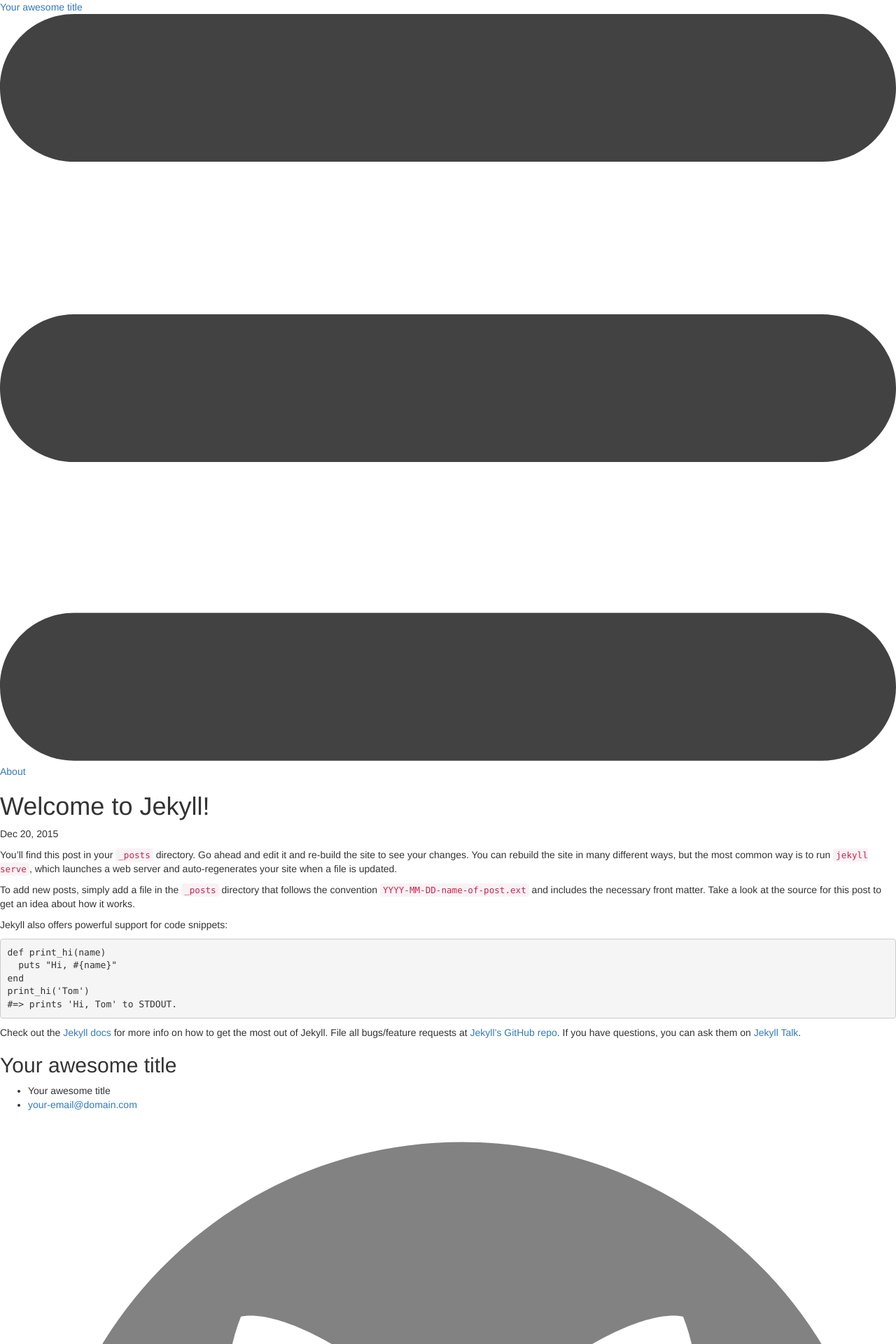
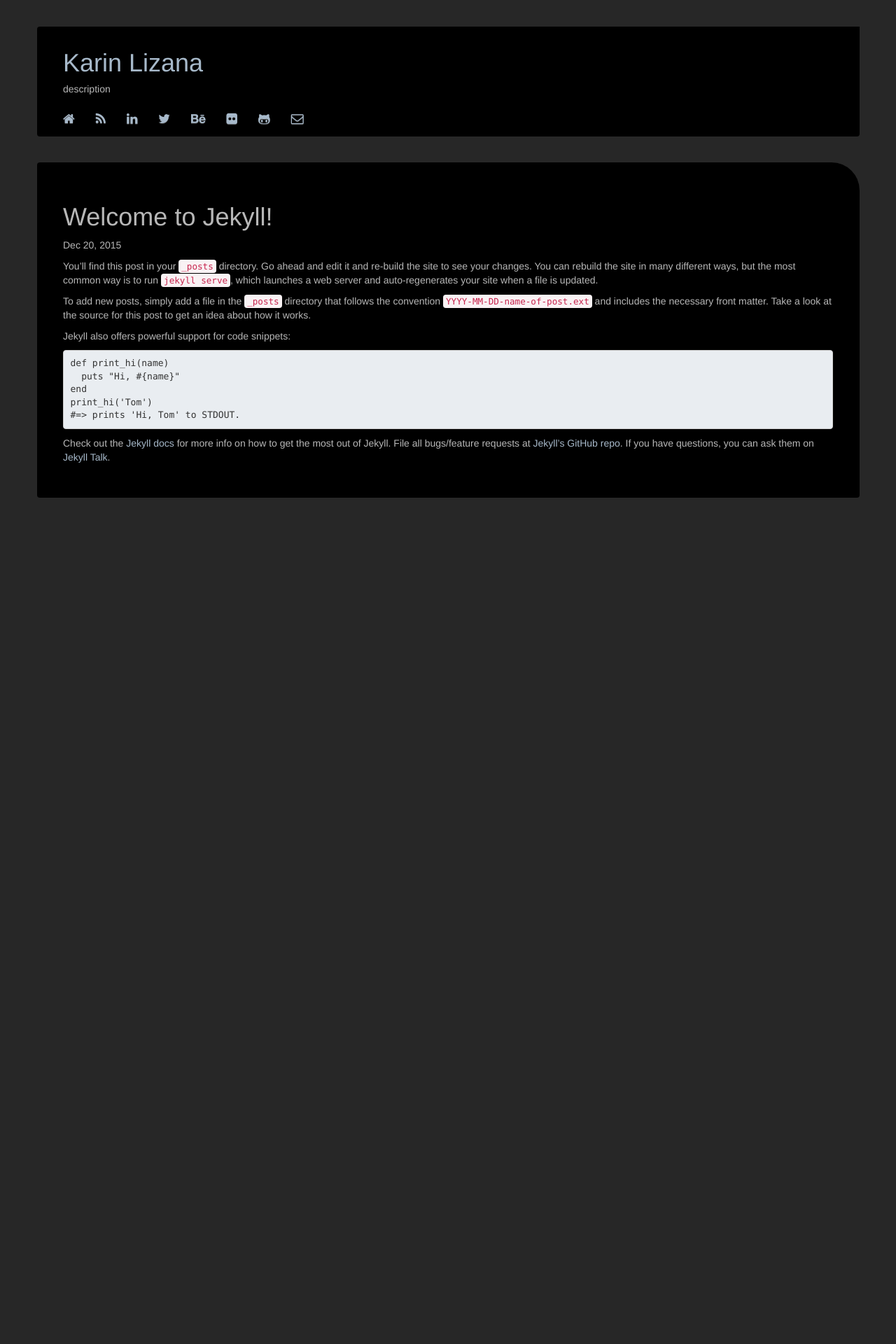
Before and after one commit to klizana/klizana.github.io, a Jekyll site: the page built from _posts/2015-12-19-welcome-to-jekyll.markdown, in a window 1280 px wide. Shown: the top 1920 px of the page at 70% size. Built offline with Jekyll 4.4.1, drawn with Linux system fonts in a browser that asks for light colours; nearby versions of some CDN libraries; after the commit the page ends 900 px from its top, so only the background shows below that; some of the changed text lies outside the part shown.

Commit message:
Blog first version, responsive with pagination functionality

```diff
--- a/_config.yml
+++ b/_config.yml
@@ -6,16 +6,19 @@
 # 'jekyll serve'. If you change this file, please restart the server process.
 
 # Site settings
-title: Your awesome title
-email: your-email@domain.com
+title: Karin Lizana
+email: klizanar@yahoo.com
 description: > # this means to ignore newlines until "baseurl:"
   Write an awesome description for your new site here. You can edit this
   line in _config.yml. It will appear in your document head meta (for
   Google search results) and in your feed.xml site description.
 baseurl: "" # the subpath of your site, e.g. /blog
 url: "http://yourdomain.com" # the base hostname & protocol for your site
-twitter_username: jekyllrb
-github_username:  jekyll
+twitter_username: klizana
+github_username: klizana
 
 # Build settings
 markdown: kramdown
+
+paginate: 3
+paginate_path: "blog/page:num/"
--- a/_includes/head.html
+++ b/_includes/head.html
@@ -18,7 +18,7 @@
     <!-- Optional theme -->
     <link rel="stylesheet" href="https://maxcdn.bootstrapcdn.com/bootstrap/3.3.5/css/bootstrap-theme.min.css">
     <!-- Custom CSS -->
-    <link rel="stylesheet" href="css/style.css">
+    <link rel="stylesheet" href="/css/style.css">
     <!-- jQuery (necessary for Bootstrap's JavaScript plugins) -->
     <script src="https://ajax.googleapis.com/ajax/libs/jquery/1.11.3/jquery.min.js"></script>
     <!-- Latest compiled and minified JavaScript -->
--- a/_includes/header.html
+++ b/_includes/header.html
@@ -1,27 +1,12 @@
-<header class="site-header">
-
-  <div class="wrapper">
-
-    <a class="site-title" href="{{ site.baseurl }}/">{{ site.title }}</a>
-
-    <nav class="site-nav">
-      <a href="#" class="menu-icon">
-        <svg viewBox="0 0 18 15">
-          <path fill="#424242" d="M18,1.484c0,0.82-0.665,1.484-1.484,1.484H1.484C0.665,2.969,0,2.304,0,1.484l0,0C0,0.665,0.665,0,1.484,0 h15.031C17.335,0,18,0.665,18,1.484L18,1.484z"/>
-          <path fill="#424242" d="M18,7.516C18,8.335,17.335,9,16.516,9H1.484C0.665,9,0,8.335,0,7.516l0,0c0-0.82,0.665-1.484,1.484-1.484 h15.031C17.335,6.031,18,6.696,18,7.516L18,7.516z"/>
-          <path fill="#424242" d="M18,13.516C18,14.335,17.335,15,16.516,15H1.484C0.665,15,0,14.335,0,13.516l0,0 c0-0.82,0.665-1.484,1.484-1.484h15.031C17.335,12.031,18,12.696,18,13.516L18,13.516z"/>
-        </svg>
-      </a>
-
-      <div class="trigger">
-        {% for my_page in site.pages %}
-          {% if my_page.title %}
-          <a class="page-link" href="{{ my_page.url | prepend: site.baseurl }}">{{ my_page.title }}</a>
-          {% endif %}
-        {% endfor %}
-      </div>
-    </nav>
-
-  </div>
-
-</header>
+<a href="/blog/index.html"><h1>Karin Lizana</h1></a>
+<h5>description<h5>
+<div class="row">
+<a href="/index.html" class="navbar-brand"><i class="fa fa-home"></i></a>
+<a href="{{ "/feed.xml" | prepend: site.baseurl }}" class="navbar-brand"><i class="fa fa-rss"></i></a>
+<a href="#" class="navbar-brand"><i class="fa fa-linkedin"></i></a>
+<a href="https://twitter.com/klizana" class="navbar-brand"><i class="fa fa-twitter"></i></a>
+<a href="https://www.behance.net/klizana" class="navbar-brand"><i class="fa fa-behance"></i></a>
+<a href="https://www.flickr.com/photos/klizana" class="navbar-brand"><i class="fa fa-flickr"></i></a>
+<a href="https://github.com/klizana" class="navbar-brand"><i class="fa fa-github-alt"></i></a>
+<a href="mailto:{{ site.email }}" class="navbar-brand"><i class="fa fa-envelope-o"></i></a>
+</div>
--- /dev/null
+++ b/_layouts/blog.html
@@ -0,0 +1,15 @@
+<!DOCTYPE html>
+<html>
+
+  {% include head.html %}
+
+  <body>
+    <div class="container-fluid">
+        <div class="blog-header-style">
+            {% include header.html %}
+        </div>
+        {{ content }}
+    </div>
+  </body>
+
+</html>
--- a/_layouts/post.html
+++ b/_layouts/post.html
@@ -1,15 +1,15 @@
 ---
-layout: default
+layout: blog
 ---
 <article class="post" itemscope itemtype="http://schema.org/BlogPosting">
-
-  <header class="post-header">
-    <h1 class="post-title" itemprop="name headline">{{ page.title }}</h1>
+    <div class="blog-box-style blog-box-round-style">
+    <h1 itemprop="name headline">{{ page.title }}</h1>
     <p class="post-meta"><time datetime="{{ page.date | date_to_xmlschema }}" itemprop="datePublished">{{ page.date | date: "%b %-d, %Y" }}</time>{% if page.author %} • <span itemprop="author" itemscope itemtype="http://schema.org/Person"><span itemprop="name">{{ page.author }}</span></span>{% endif %}</p>
   </header>
 
   <div class="post-content" itemprop="articleBody">
     {{ content }}
   </div>
+</div>
 
 </article>
--- a/css/style.css
+++ b/css/style.css
@@ -17,6 +17,17 @@
     height: auto;
 }
 
+.blog-header-style{
+    background-color:#000000;
+    padding-top:1%;
+    padding-right:3%;
+    padding-left:3%;
+    margin:3%;
+    border-bottom-left-radius: 4px;
+    border-bottom-right-radius: 4px;
+    border-top-left-radius: 4px;
+}
+
 .box-style{
     background-color:#000000;
     padding-top:auto;
@@ -25,6 +36,22 @@
     padding-left:5%;
 }
 
+.blog-box-style{
+    background-color:#000000;
+    padding-top:3%;
+    padding-right:3%;
+    padding-bottom:3%;
+    padding-left:3%;
+    margin:3%;
+    border-bottom-left-radius: 4px;
+    border-bottom-right-radius: 4px;
+    border-top-left-radius: 4px;
+    border-top-right-radius: 4px;
+}
+
+.blog-box-round-style{
+    border-top-right-radius: 40px;
+}
 .thumbnail{
     border:none;
     padding-top:5%;
@@ -37,3 +64,14 @@
 a:focus, a:hover {
     color:#4e7496;
 }
+
+.paginator {
+    background-color: #000000;
+    margin: 3%;
+    padding-right:3%;
+    padding-left:3%;
+}
+
+pre {
+    background-color:#e9edf1;
+}
--- a/index.html
+++ b/index.html
@@ -1,5 +1,6 @@
 ---
 layout: home
+title: Karin Lizana
 ---
     <div class="container-fluid">
         <div class="jumbotron">
```
Also changed, not shown: Gemfile (added, +8 -0 lines), about.md (deleted, +0 -15 lines), blog/index.html (added, +42 -0 lines), Gemfile.lock (added), 1 other file.
